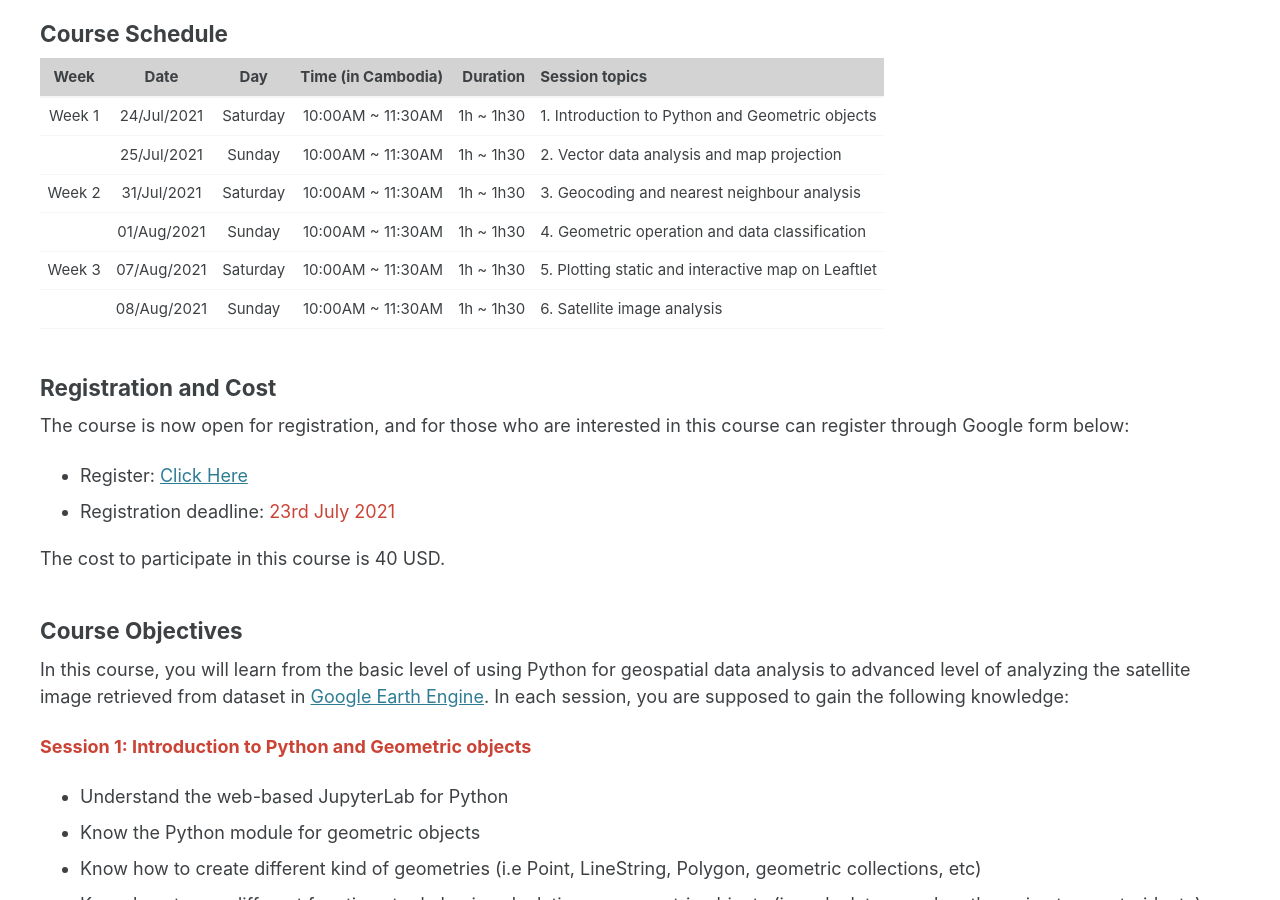
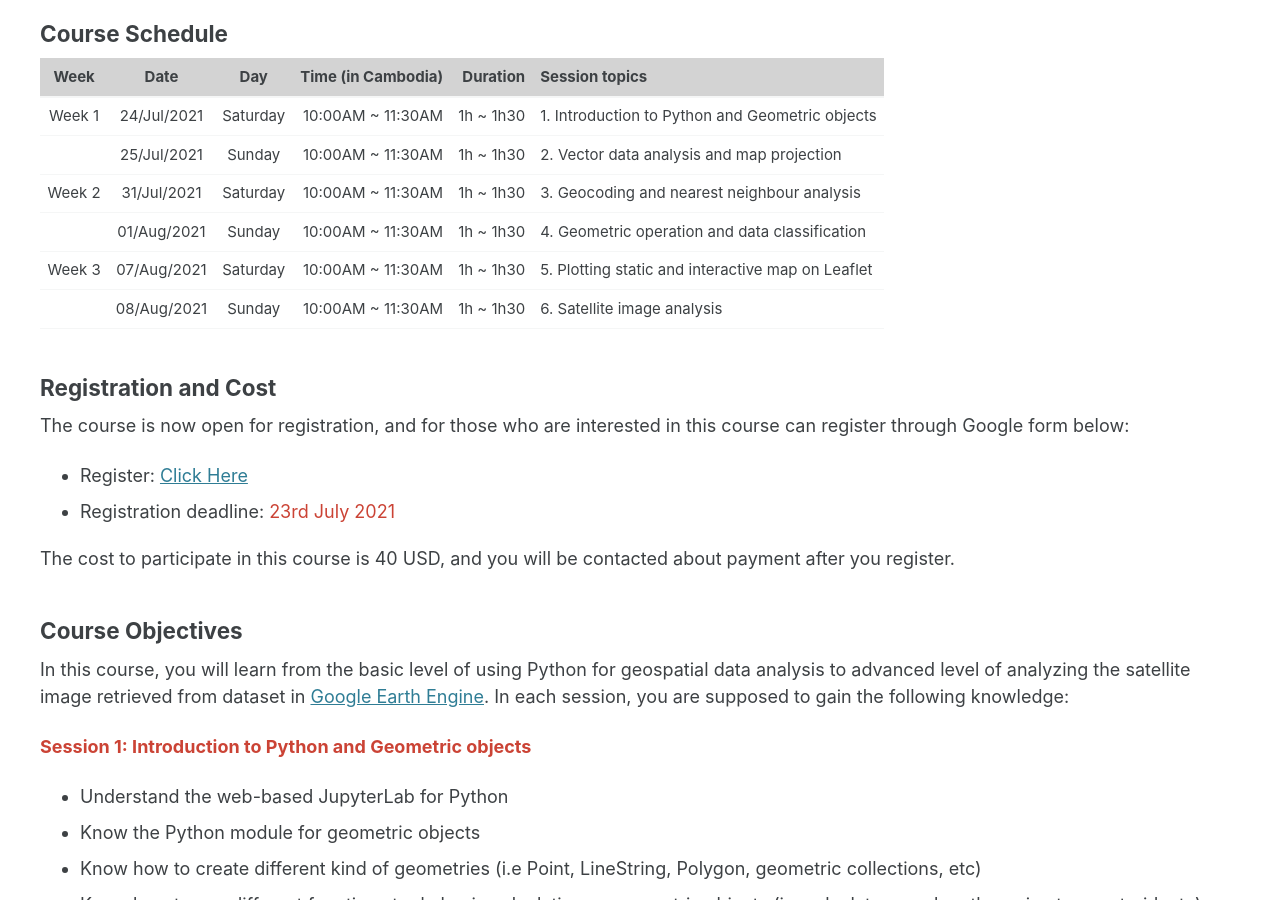
Before and after one commit to GeoSpatialyst/homepage, a Jekyll site: the page built from _pages/course.md, in a window 1280 px wide and 900 px high, scrolled down 1312 px. Built offline with Jekyll 4.4.1, drawn with Linux system fonts in a browser that asks for light colours; cached includes are drawn as plain includes; some of the changed text lies outside the part shown.

Commit message:
Update course.md

```diff
--- a/_pages/course.md
+++ b/_pages/course.md
@@ -41,7 +41,7 @@ In this online course, we will use [JupyterLab](https://jupyterlab.readthedocs.i
 |          | 25/Jul/2021   | Sunday     | 10:00AM ~ 11:30AM  | 1h ~ 1h30       | 2. Vector data analysis and map projection              |
 | Week 2   | 31/Jul/2021   | Saturday   | 10:00AM ~ 11:30AM  | 1h ~ 1h30       | 3. Geocoding and nearest neighbour analysis             |
 |          | 01/Aug/2021   | Sunday     | 10:00AM ~ 11:30AM  | 1h ~ 1h30       | 4. Geometric operation and data classification          |
-| Week 3   | 07/Aug/2021   | Saturday   | 10:00AM ~ 11:30AM  | 1h ~ 1h30       | 5. Plotting static and interactive map on Leaftlet      |
+| Week 3   | 07/Aug/2021   | Saturday   | 10:00AM ~ 11:30AM  | 1h ~ 1h30       | 5. Plotting static and interactive map on Leaflet       |
 |          | 08/Aug/2021   | Sunday     | 10:00AM ~ 11:30AM  | 1h ~ 1h30       | 6. Satellite image analysis                             |
 
 ### Registration and Cost
@@ -52,7 +52,7 @@ The course is now open for registration, and for those who are interested in thi
 * Registration deadline: <span style="color:#CB4335">23rd July 2021</span>
 {: style="text-align: left;"}
 
-The cost to participate in this course is 40 USD.
+The cost to participate in this course is 40 USD, and you will be contacted about payment after you register.
 {: style="text-align: left;"}
 
 ### Course Objectives
@@ -92,7 +92,7 @@ In this course, you will learn from the basic level of using Python for geospati
 - Classify data features based on standard classification methods
 - Create custom classifier for data feature classification
 {: style="text-align: left;"}
-**<span style="color:#CB4335">Session 5: Plotting static and interactive map on Leaftlet</span>**
+**<span style="color:#CB4335">Session 5: Plotting static and interactive map on Leaflet</span>**
 {: style="text-align: left;"}
 - Create and customize static map with different background basemap
 - Create and customize interactive map
```
